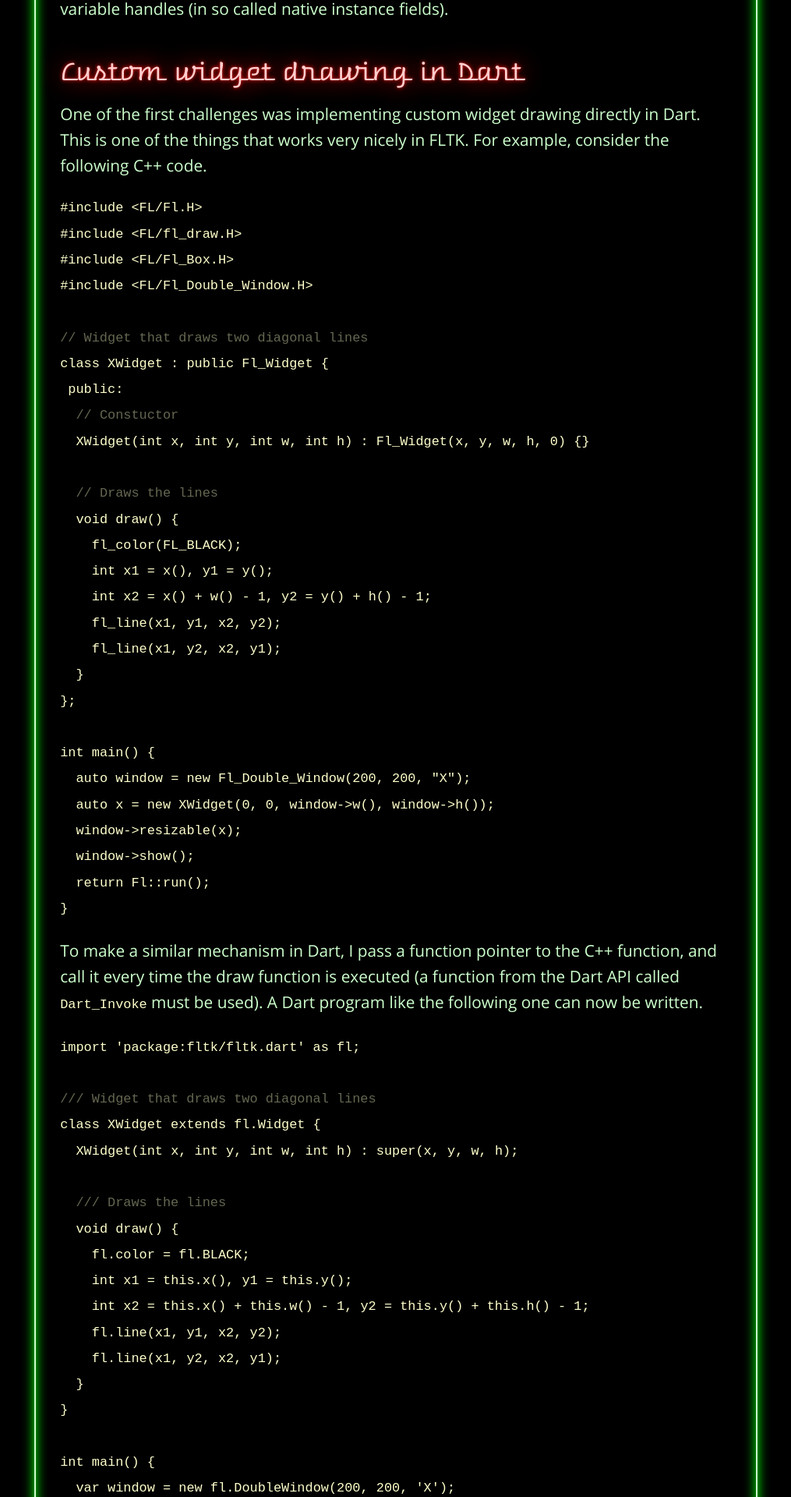
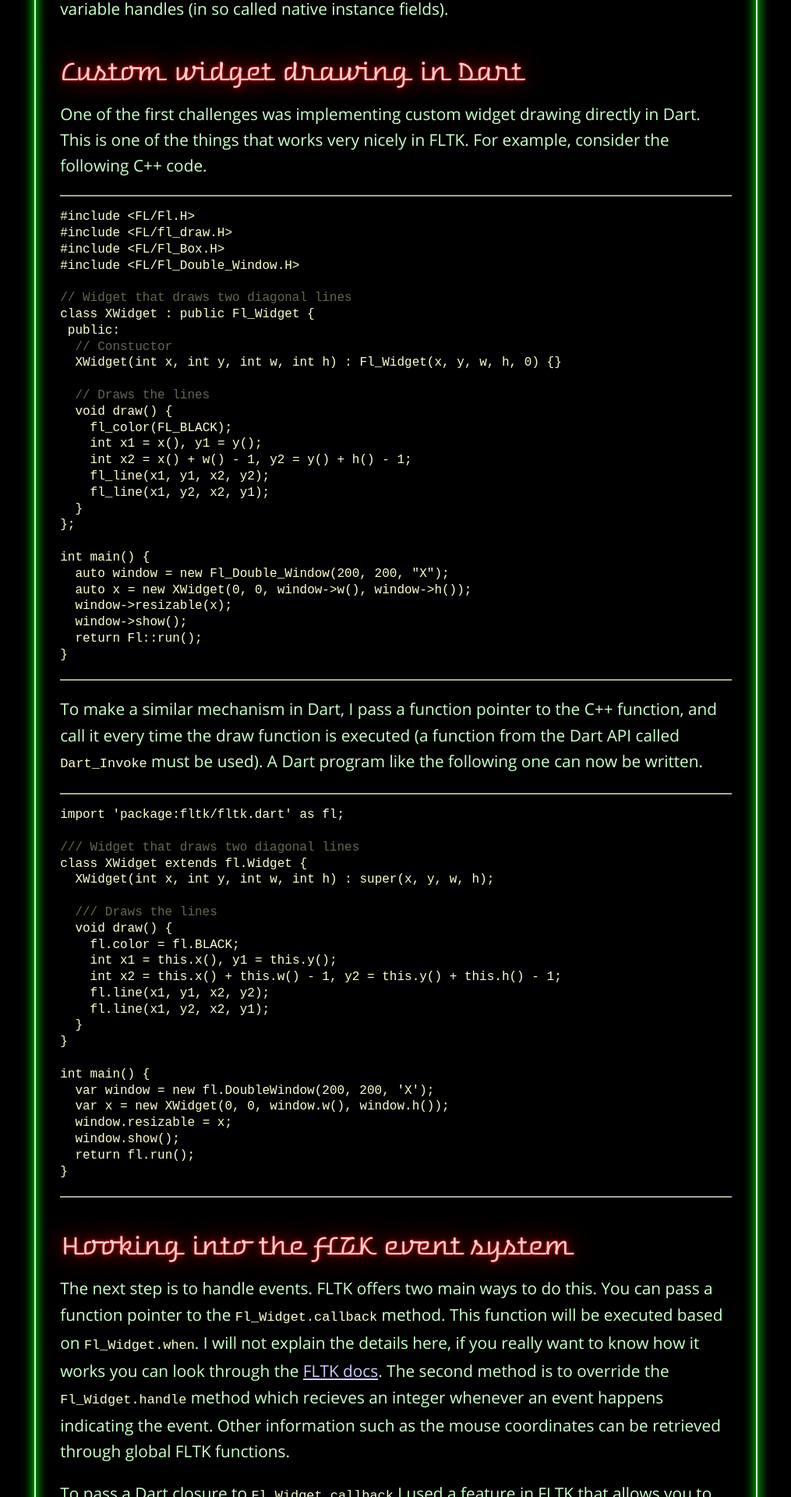
Before and after one commit to bergwerf/retro, a Jekyll site: the page built from _posts/2017-08-27-fltk-in-the-dart-vm.md, in a window 1280 px wide. Shown: the part 1279-3199 px from the top of the page at 78% size, without its empty margins (132-1147 px from the left). Built offline with Jekyll 4.4.1, drawn with Linux system fonts in a browser that asks for light colours.

Commit message:
Walking on eggs with Chromium

```diff
--- a/_sass/content.scss
+++ b/_sass/content.scss
@@ -149,19 +149,29 @@ a {
 // Some ridiculous Chromium bug makes rendering extreme slow when adding padding
 // to all pre elements. Why remains a mystery.
 pre {
-  //overflow: auto;
   //padding: 1em 1.3em;
-
   //border-radius: 1em;
   //border: 2px solid $neon-yellow-core;
 
+  overflow: auto;
+  font-size: 1rem;
+  line-height: 1.3rem;
   color: $neon-yellow-core;
+
+  padding-top: 1em;
+  border-top: 2px solid #ffffccaa;
 
   & .c1 {
     opacity: .4;
   }
 }
 
+// A solution carefully designed not to scare Chromium.
+div.highlighter-rouge > div {
+  padding-bottom: .2em;
+  border-bottom: 2px solid #ffffccaa;
+}
+
 code.highlighter-rouge {
   color: $neon-yellow-core;
   //text-shadow: 0 1px 2px $neon-yellow;
```
